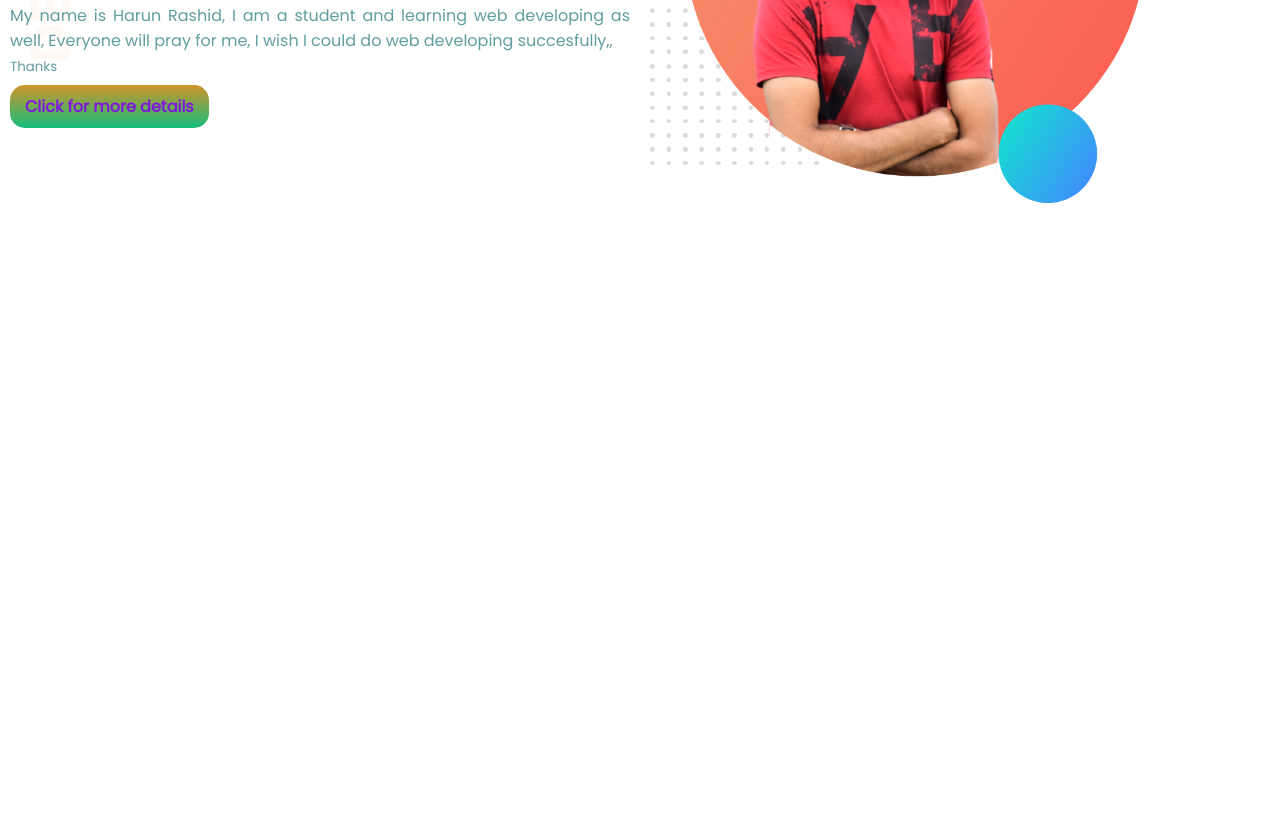
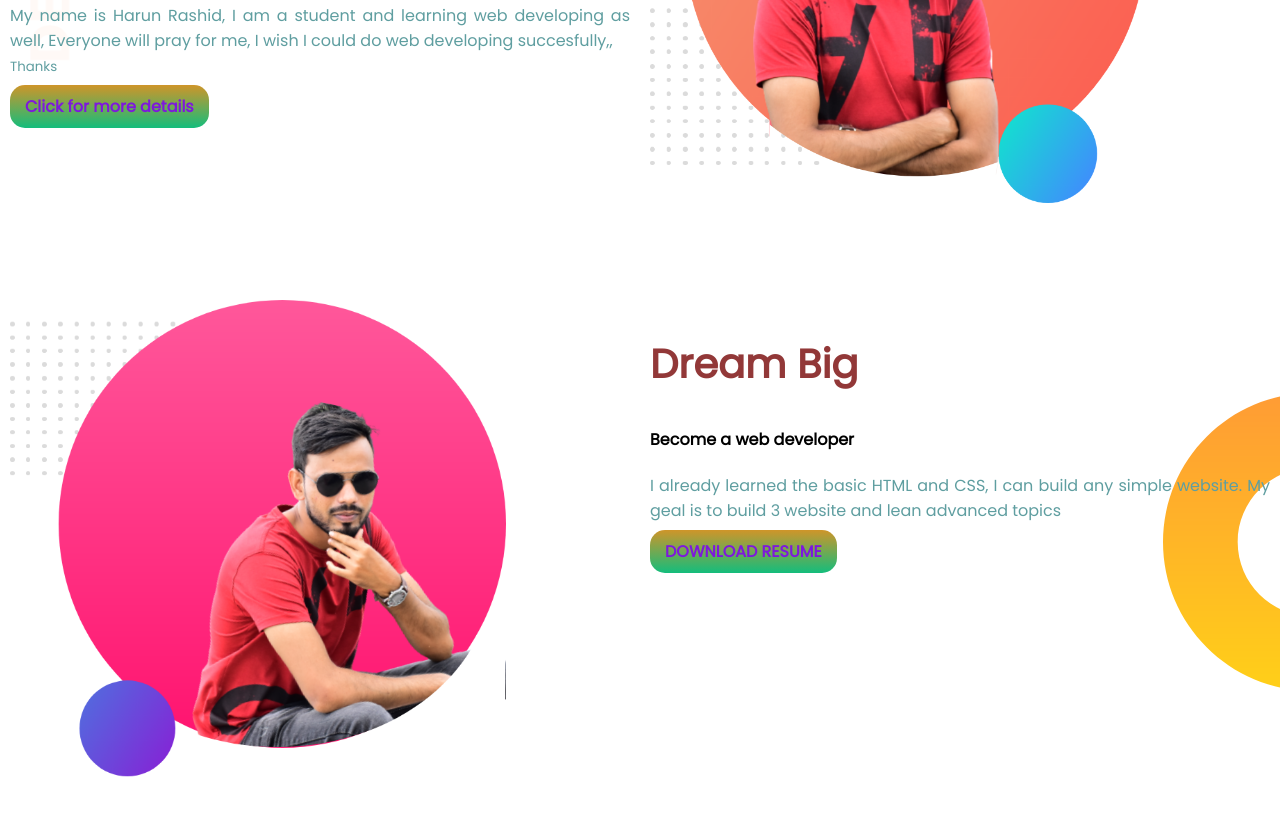
Before and after one commit to harunjk/harun-portfolio, a plain HTML site: page index.html in a window 1280 px wide. Shown: the part 299-1114 px from the top of the page. Before the commit the page ends 800 px from the top, so only its background shows below. Drawn offline with Linux system fonts and the light colour scheme.

Commit message:
mid banner added

```diff
--- a/index.html
+++ b/index.html
@@ -22,12 +22,32 @@
 
      </p>
      <a target="_blank" href="https://m.facebook.com/harun7115"> Click for more details</a>
- </div>
+              </div>
 
-<div class="sc1">
-    <img src="images/jk1.png" alt="">
-</div>
+                 <div class="sc1">
+        <img src="images/jk1.png" alt="">
+                   </div>
+                     </section>
+<section class="two-sec">
+    <div class="sc1">
+        <img src="images/jk2.png" alt="">
+    </div>
+
+    <div class="sc1">
+        <h1>Dream Big</h1>
+        <h4>Become a web developer</h4>
+        <p>I already learned the basic HTML and CSS, I can build any simple website. My geal is to build 3 website and lean advanced topics</p>
+    <a target="_blank" href="https://m.facebook.com/harun7115"> DOWNLOAD RESUME</a>
+    </div>
+
+
+
+
+
+
 </section>
+
+
 
 </body>
 </html>
--- a/style.css
+++ b/style.css
@@ -9,7 +9,8 @@ h1{color: rgb(146, 56, 56);
 text-align: justify;}
 
 .name1{ color: rgb(224, 133, 14);}
-section{display: flex;}
+section{display: flex;
+margin-bottom: 70px;}
 
 .sc1{width: 50%;
 margin: 10px;}
@@ -24,3 +25,7 @@ a{
 }
 .one-sec{background-image: url(images/top-banner.png);
 background-repeat: no-repeat;}
+
+.two-sec{background-image: url(images/dream-bg.png);
+background-repeat: no-repeat;
+background-position: right;}
```
